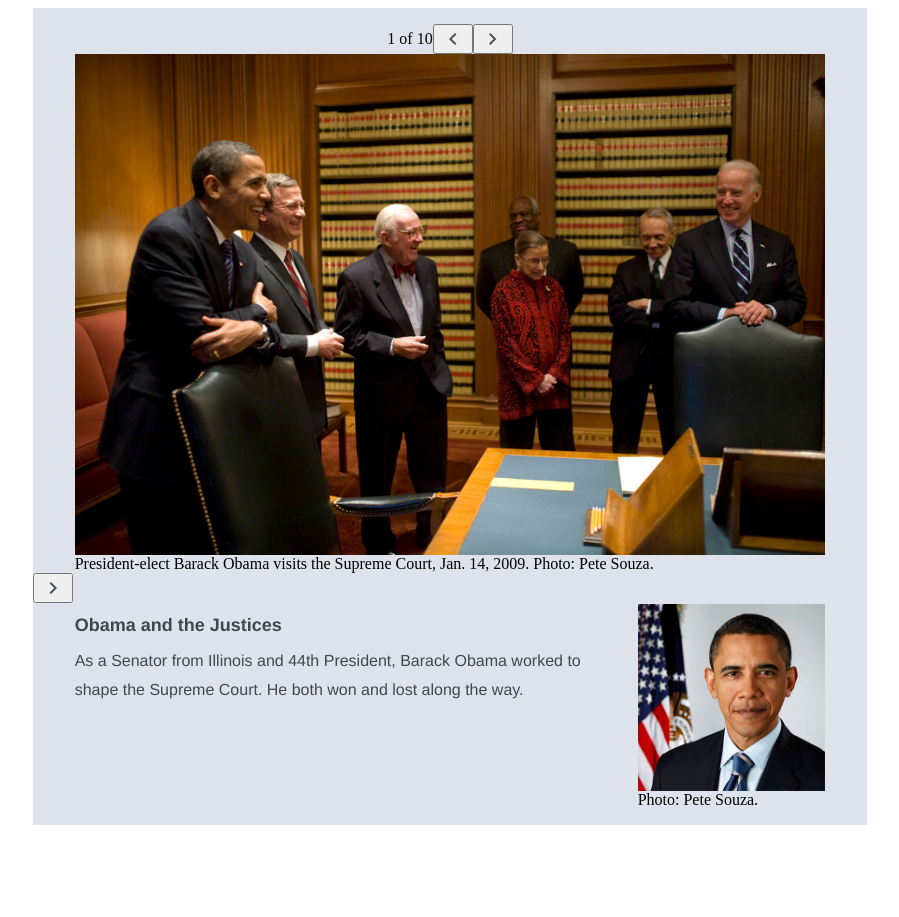
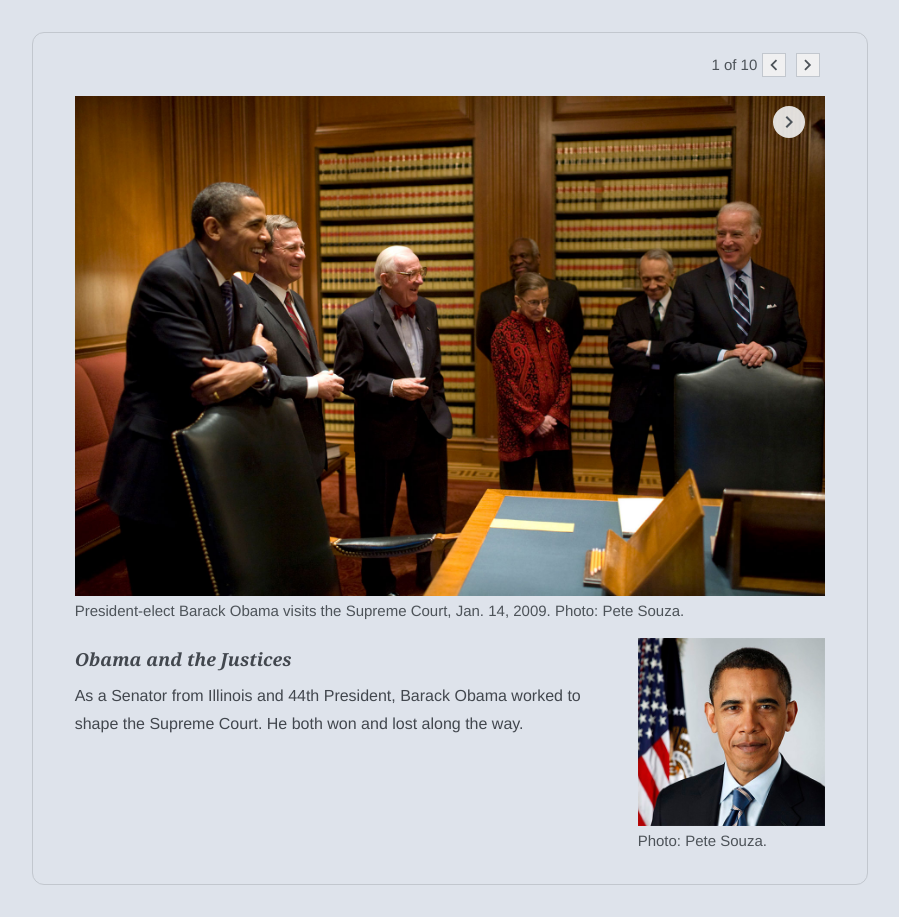
Before and after one commit to seankelliher/obama-scotus, a Vue app: page / in a window 1280 px wide. Shown: the whole page, without its empty margins (190-1089 px from the left). Before the commit the page ends 833 px from the top, so only its background shows below. Built offline with nearby package versions, Linux system fonts and the light colour scheme.

Commit message:
Move bg color to body. Make figure classes button classes. Better WACG. Add class 'pano-container'. Add figcapition. Various small changes to flexbox, margins, padding.

```diff
--- a/src/style.css
+++ b/src/style.css
@@ -1,4 +1,9 @@
 /* Stylesheet uses Level 3 Media Queries. Level 4 coverage still spotty. */
+body {
+    margin-top: 0;
+    background: #dee3eb;
+}
+
 img {
     max-width: 100%;
     height: auto;
@@ -8,52 +13,87 @@ img {
 .container {
     width: 100%;
     max-width: 834px;
-    margin: 0 auto;
+    margin: 2em auto;
     padding: 1em 0;
-    background: #dee3eb;
+    border: 1px solid #c2c7ce; /* neutral variant 35 */
+    border-radius: 12px;
     display: flex;
     flex-flow: row wrap;
     justify-content: flex-start; /* main axis */
     align-items: flex-start; /* cross axis */
 }
 
-figure.pano {
+nav {
+    width: 90%;
+    margin-bottom: 1em;
+    padding: 0.25em 5%;
+    flex: initial; /* flex: 0 1 auto */
+    display: flex;
+    flex-flow: row wrap;
+    justify-content: flex-end; /* main axis */
+    align-items: center; /* cross axis */
+    font-family: "Helvetica Neue", Helvetica, Arial, sans-serif;
+    font-weight: 400;
+    line-height: 1.5;
+    color: #4d5359; /* neutral variant 35 */
+}
+
+/* Previous and next icons */
+button.nav-icon {
+    width: 24px;
+    margin: 0 5px;
+    padding: 0;
+    background: rgba(242 242 242 / 90%);
+    border: 1px solid #c2c7ce;
+    cursor: pointer;
+}
+
+.pano-container {
     width: 90%;
     margin: 0 5%;
     padding: 0;
     flex: initial; /* flex: 0 1 auto */
+    display: flex;
+    flex-flow: row wrap;
+    justify-content: flex-start; /* main axis */
+    align-items: flex-start; /* cross axis */
     position: relative;
 }
 
-/* Forward and Replay icons */
-figure.pano-icon {
+figure.pano {
+    width: 100%;
     margin: 0;
     padding: 0;
-    background: rgba(242 242 242 / 80%);
+    flex: initial; /* flex: 0 1 auto */
+}
+
+figcaption {
+    font-family: "Helvetica Neue", Helvetica, Arial, sans-serif;
+    font-weight: 400;
+    line-height: 1.5;
+    color: #4d5359; /* neutral variant 35 */
+    margin-top: 0.25em;
+}
+
+/* Forward and Replay icons */
+button.pano-icon {
+    width: 32px;
+    height: 32px;
+    margin: 0;
+    padding: 0;
+    background: rgba(242 242 242 / 90%);
+    border: none;
     border-radius: 50%;
     position: absolute;
-    top: 95%;
-    left: 95%;
-    transform: translate(-95%, -95%);
+    top: 15px;
+    right: 5px;
+    transform: translate(-15px, -5px);
+    cursor: pointer;
+    flex: initial; /* flex: 0 1 auto */
     display: flex;
     flex-flow: row wrap;
     justify-content: center; /* main axis */
     align-items: center; /* cross axis */
-    cursor: pointer;
-}
-
-@media (min-width: 300px) and (max-width: 599px) {
-    figure.pano-icon {
-        width: 32px;
-        height: 32px;
-    }
-}
-
-@media (min-width: 600px) {
-    figure.pano-icon {
-        width: 48px;
-        height: 48px;
-    }
 }
 
 /* Animation to fade in pano icons */
@@ -74,7 +114,7 @@ figure.pano-icon {
 main {
     width: 90%;
     margin: 0;
-    padding: 0 5%;
+    padding: 1em 5%;
     flex: initial; /* flex: 0 1 auto */
     display: flex;
     flex-flow: row wrap;
@@ -104,7 +144,7 @@ aside {
 
     section {
         width: 100%;
-        min-height: 14em;
+        min-height: 12em;
     }
 
     aside {
@@ -119,7 +159,7 @@ aside {
 
     section {
         width: 100%;
-        min-height: 14em;
+        min-height: 12em;
     }
 
     aside {
@@ -165,23 +205,6 @@ aside {
     flex: initial; /* flex: 0 1 auto */
 }
 
-nav {
-    width: 100%;
-    margin: 0;
-    padding: 0;
-    background: #dee3eb;
-    flex: initial; /* flex: 0 1 auto */
-    display: flex;
-    flex-flow: row wrap;
-    justify-content: center; /* main axis */
-    align-items: center; /* cross axis */
-}
-
-/* Previous and next icons */
-.nav-icon {
-    cursor: pointer;
-}
-
 /* Fonts */
 p {
     font-family: "Helvetica Neue", Helvetica, Arial, sans-serif;
@@ -189,21 +212,26 @@ p {
     line-height: 1.8;
     margin-top: 0.25em;
     margin-bottom: 0.25em;
-    color: #42474e;
+    color: #42474e; /* neutral variant 30 */
 }
 
 h2 {
-    font-family: "Helvetica Neue", Helvetica, Arial, sans-serif;
-    font-weight: 600;
+    font-family: Georgia, Times, "Times New Roman", serif;
+    font-weight: 700;
+    font-style: italic;
     line-height: 1.4;
     margin-top: 0.5em;
     margin-bottom: 0.5em;
-    color: #42474e;
+    color: #42474e; /* neutral variant 30 */
 }
 
 @media (min-width: 300px) and (max-width: 399px) {
     p {
         font-size: 0.8125em; /* 13px */
+    }
+
+    figcaption, nav {
+        font-size: 0.75em; /* 12px */
     }
 
     h2 {
@@ -216,6 +244,10 @@ h2 {
         font-size: 0.875em; /* 14px */
     }
 
+    figcaption, nav {
+        font-size: 0.8125em; /* 13px */
+    }
+
     h2 {
         font-size: 1em; /* 16px */
     }
@@ -224,6 +256,10 @@ h2 {
 @media (min-width: 500px) and (max-width: 599px) {
     p {
         font-size: 0.9375em; /* 15px */
+    }
+
+    figcaption, nav {
+        font-size: 0.875em; /* 14px */
     }
 
     h2 {
@@ -236,6 +272,10 @@ h2 {
         font-size: 1em; /* 16px */
     }
 
+    figcaption, nav {
+        font-size: 0.9375em; /* 15px */
+    }
+
     h2 {
         font-size: 1.125em; /* 18px */
     }
```
